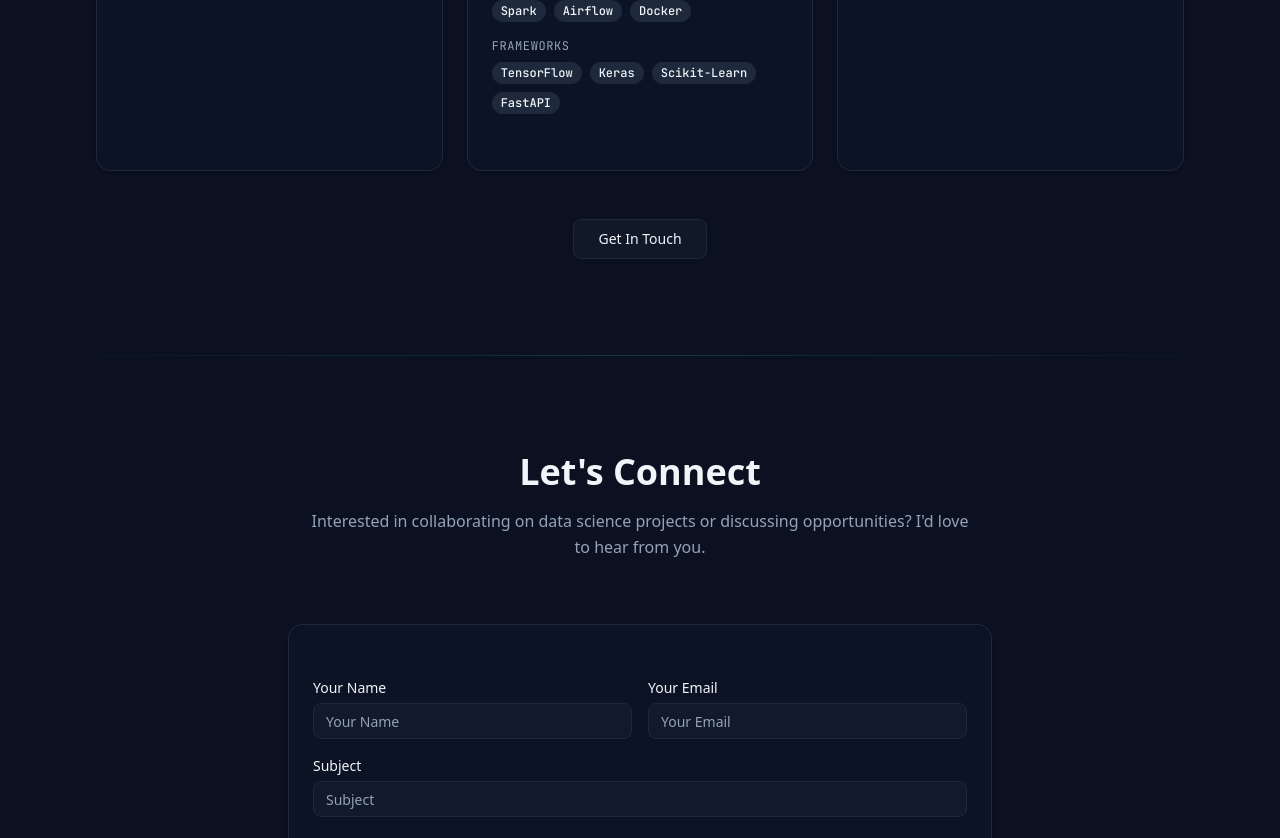
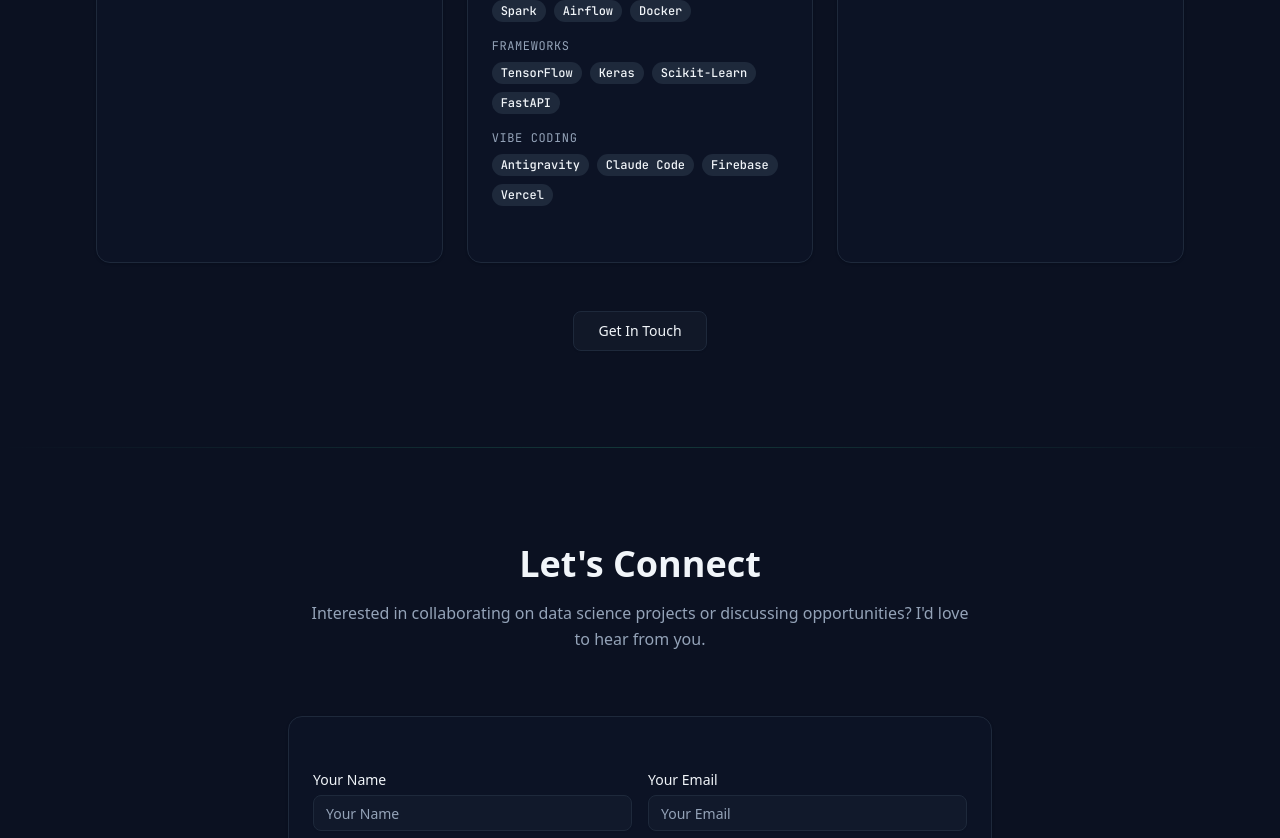
Before and after one commit to desared/desared.github.io, a Next.js app: page / in a window 1280 px wide. Shown: the part 3960-4798 px from the top of the page. Built offline with nearby package versions, Linux system fonts and the light colour scheme.

Commit message:
Add Vibe Coding category to Tech Stack section
Co-Authored-By: Claude Opus 4.6 <noreply@anthropic.com>

```diff
--- a/src/data/translations.ts
+++ b/src/data/translations.ts
@@ -150,6 +150,10 @@ export const translations = {
           {
             label: "Frameworks",
             items: ["TensorFlow", "Keras", "Scikit-Learn", "FastAPI"],
+          },
+          {
+            label: "Vibe Coding",
+            items: ["Antigravity", "Claude Code", "Firebase", "Vercel"],
           },
         ],
       },
@@ -342,6 +346,10 @@ export const translations = {
             label: "Frameworks",
             items: ["TensorFlow", "Keras", "Scikit-Learn", "FastAPI"],
           },
+          {
+            label: "Vibe Coding",
+            items: ["Antigravity", "Claude Code", "Firebase", "Vercel"],
+          },
         ],
       },
       languages: {
```
